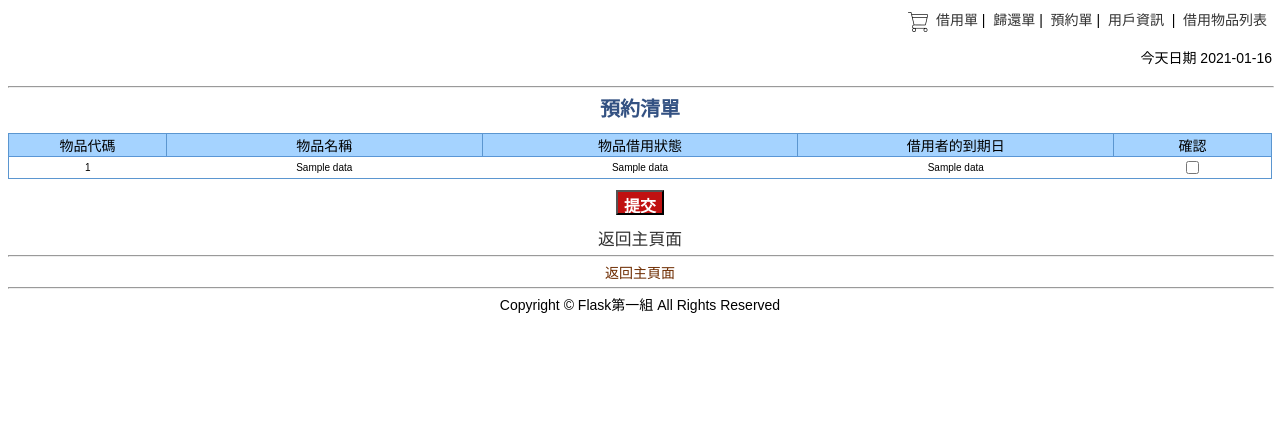
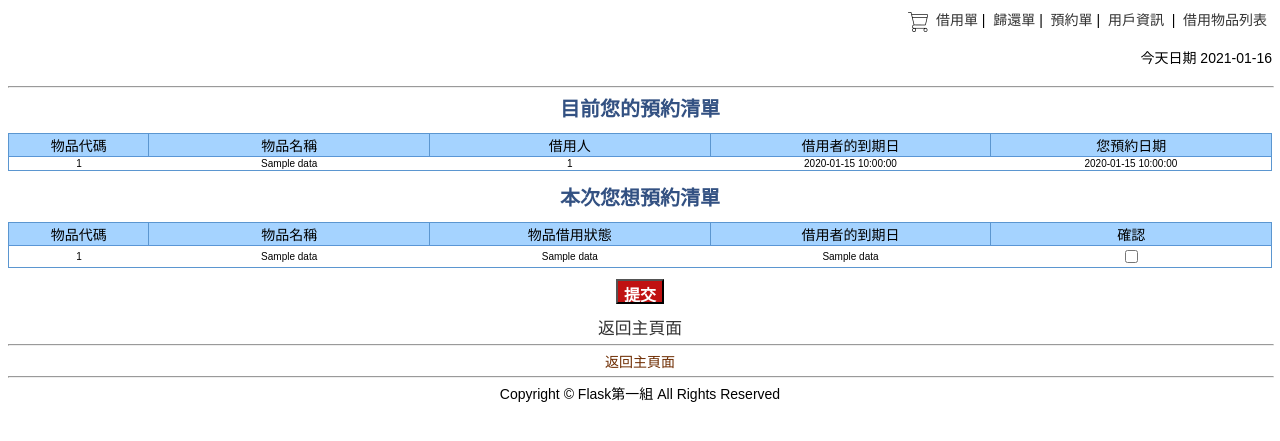
Before and after one commit to erik1110/booking_system, a Flask app: template app/templates/reservations.html in a window 1280 px wide. Shown: the top 441 px of the page. Run offline with Flask 2, Linux system fonts and the light colour scheme; the template is opened without the code that fills it: most values are stand-ins (such as "Sample title", 1, 10 or a date in 2020).

Commit message:
[feature] 預約頁面可以看到曾經預約過的東西

```diff
--- a/app/templates/reservations.html
+++ b/app/templates/reservations.html
@@ -24,11 +24,35 @@
 
 
 </style>
-
 <table width="100%" border="0" align="center">
 </table>
 <hr width="100%"/>
-<div class="text3" align="center">預約清單</div>
+<div class="text3" align="center">目前您的預約清單</div>
+<br>
+<form action="/submit_reservations" method="post">
+    <table width="100%" border="0" align="center" class="threeboder">
+        <tr bgcolor="#A5D3FF">
+            <td width="10%" align="center" class="theader">物品代碼</td>
+            <td width="20%" align="center" class="theader">物品名稱</td>
+            <td width="20%" align="center" class="theader">借用人</td>
+            <td width="20%" align="center" class="theader">借用者的到期日</td>
+            <td width="20%" align="center" class="theader">您預約日期</td>
+        </tr>
+      {% for data in data_list1 %}
+        <tr bgcolor={{ loop.cycle('#ffffff', '#edf8ff') }}>
+            <td align="center" > {{ data.item_id}} </td>
+            <td align="center" > {{ data.name}} </td>
+            <td align="center" > {{ data.borrow_user_id}} </td>
+            <td align="center" > {{ data.expected_date}} </td>
+            <td align="center" > {{ data.reserve_date}} </td>
+            </tr>
+      {% endfor %}
+    </table>
+</form>
+<table width="100%" border="0" align="center">
+</table>
+<br>
+<div class="text3" align="center">本次您想預約清單</div>
 <br>
 <form action="/submit_reservations" method="post">
     <table width="100%" border="0" align="center" class="threeboder">
@@ -37,9 +61,9 @@
             <td width="20%" align="center" class="theader">物品名稱</td>
             <td width="20%" align="center" class="theader">物品借用狀態</td>
             <td width="20%" align="center" class="theader">借用者的到期日</td>
-            <td width="10%" align="center" class="theader">確認</td>
+            <td width="20%" align="center" class="theader">確認</td>
         </tr>
-      {% for data in data_list %}
+      {% for data in data_list2 %}
         <tr bgcolor={{ loop.cycle('#ffffff', '#edf8ff') }}>
             <td align="center" > {{ data[0]}} </td>
             <td align="center" > {{ data[1]}} </td>
@@ -49,6 +73,7 @@
         </tr>
       {% endfor %}
     </table>
+</form>
     <br>
     <div align="center">
         <input type="submit" value="提交"
@@ -64,4 +89,5 @@
         <a href="/main"><big>返回主頁面</big></a>
     </div>
 </form>
+
 {% endblock %}
--- a/app/views.py
+++ b/app/views.py
@@ -190,16 +190,26 @@ def reservations():
     if 'customer' not in session.keys():
         flash('您還沒有登入哦！')
         return redirect(url_for('login'))
-
+    # 目前您的預約清單
+    data_list1 = db.session.query(ItemsHist.item_id, \
+                              ItemsHist.borrow_order_id, \
+                              Items.name, \
+                              Items.borrow_user_id, \
+                              Items.expected_date, \
+                              ItemsHist.reserve_date, \
+                              ItemsHist.order_status). \
+                              filter_by(user_id=session['customer']['id'], order_status='reserve'). \
+                    join(ItemsHist, ItemsHist.item_id==Items.item_id)
+    # 本次您想預約清單
     if 'reservations' not in session.keys():
         return render_template('reservations.html', list=[])
     item_ids = session['reservations']
-    data_list = []
+    data_list2 = []
     for item_id in item_ids:
         items = db.session.query(Items).filter_by(item_id=item_id).first()
-        data_list.append([items.item_id, items.name, items.booking_status, items.expected_date])
+        data_list2.append([items.item_id, items.name, items.booking_status, items.expected_date])
 
-    return render_template('reservations.html', data_list=data_list)
+    return render_template('reservations.html', data_list1=data_list1, data_list2=data_list2)
 
 @app.route('/submit_reservations', methods=['POST'])
 def submit_reservations():
--- a/db/store-dataload.sql
+++ b/db/store-dataload.sql
@@ -15,7 +15,7 @@ insert into items values ('3', '筆電', 50000, 100, 'LC170W003', 5,'12B', 'lapt
 insert into items values ('4', '筆電', 30000, 100, 'LC170W004', 5,'12B', 'laptop.png', '', '', '', '', '', '', '未借出', '未預約');
 insert into items values ('5', '轉接頭', 320, 30, 'HDMI轉type-c', 2, '5A', 'hdmi.png', '', '', '', '', '', '', '未借出', '未預約');
 insert into items values ('6', '轉接頭', 450, 30, 'HDMI轉Lightning', 2, '12B', 'hdmi.png', '', '', '', '', '', '', '未借出', '未預約');
-insert into items values ('7', '投影機', 54000, 50, '好用的', 3, '5A', 'projector.png', 'erik1110', '', '', '', '', '2021-01-10', '未借出', '已預約');
+insert into items values ('7', '投影機', 54000, 50, '好用的', 3, '5A', 'projector.png', 'dannymonkey', 'erik1110', '2021-01-09', '2021-01-12', '', '2021-01-10', '已借出', '已預約');
 insert into items values ('8', '拖車', 1700, 60, '藍色', 7, '5A', 'office_cart.png', '', '', '', '', '', '', '未借出', '未預約');
 insert into items values ('9', '拖車', 1700, 60, '黃色', 7, '12B', 'office_cart.png', '', '', '', '', '', '', '未借出', '未預約');
 insert into items values ('10', '投影筆', 160, 15, '黑色', 3, '12B', 'pointer.png', '', '', '', '', '', '', '未借出', '未預約');
@@ -23,6 +23,7 @@ insert into items values ('11', '投影筆', 170, 15, '紅色', 3,'5A', 'pointer
 /*==============================================================*/
 /* Table: orders  單據                                         */
 /*==============================================================*/
+insert into orders values ('BOR2021010917261610969156', 'borrow', 'dannymonkey', 1, '2021-01-09');
 insert into orders values ('RES2021011017261610969199', 'reserve', 'erik1110', 1, '2021-01-10');
 insert into orders values ('BOR2021011219261610969182', 'borrow', 'erik1110', 2, '2021-01-12');
 insert into orders values ('BOR2021011019261610969182', 'borrow', 'penchaq', 1, '2021-01-10');
@@ -30,6 +31,7 @@ insert into orders values ('BOR2021011019261610969182', 'borrow', 'penchaq', 1,
 /*==============================================================*/
 /* Table: items_hist  物品歷史詳細資訊                              */
 /*==============================================================*/
+insert into items_hist values ('HIST2021010919261610939481', '7', 'dannymonkey', '2021-01-09', '', '', '', '', '', 'BOR2021010917261610969156', '', 'borrow');
 insert into items_hist values ('HIST2021011019261610969181', '7', 'erik1110', '', '', '', '2021-01-10', '', '', 'RES2021011017261610969199', '', 'reserve');
 insert into items_hist values ('HIST2021011219261610969182', '1', 'erik1110', '2021-01-12', '2021-01-17', '', '', 'BOR2021011219261610969182', '', '', '', 'borrow');
 insert into items_hist values ('HIST2021011219261610969982', '3', 'erik1110', '2021-01-12', '2021-01-17', '', '', 'BOR2021011219261610969182', '', '', '', 'borrow');
```
